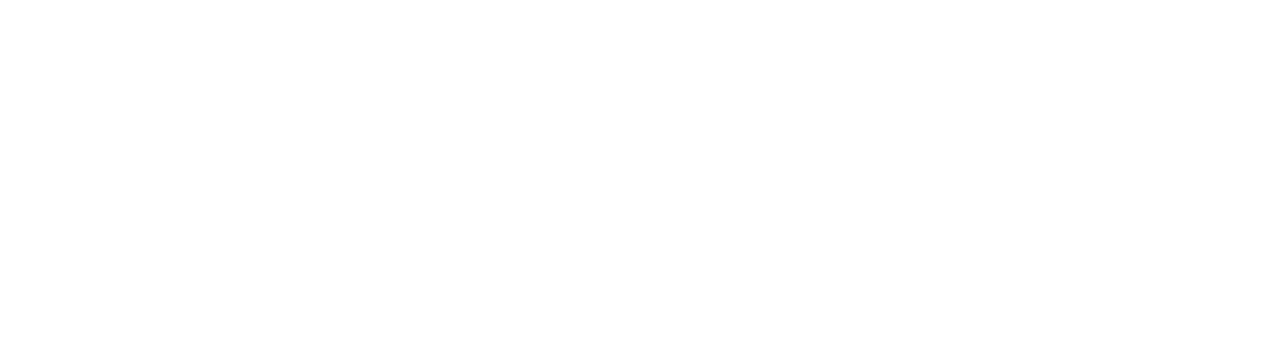
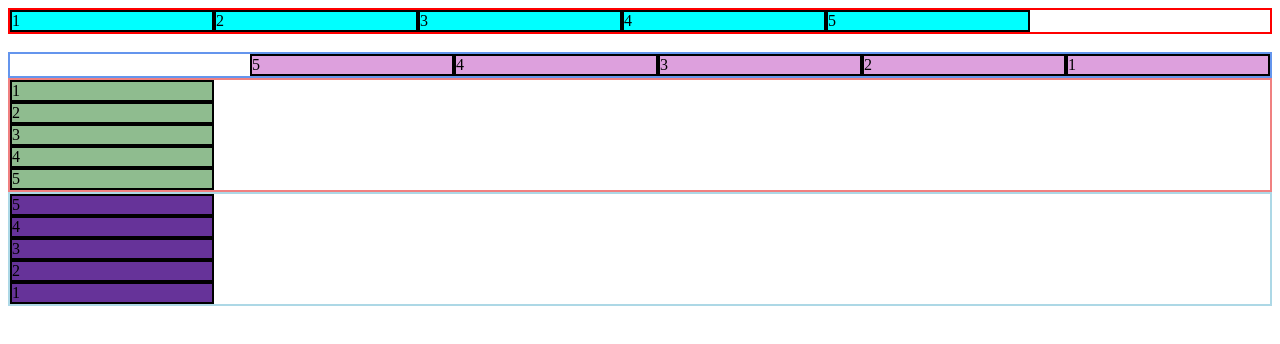
Before and after one commit to Sonn88/FlexBox, a plain HTML site: page index.html in a window 1280 px wide. Drawn offline with Linux system fonts and the light colour scheme.

Commit message:
Stopped at slide 14 add more later

```diff
--- a/index.html
+++ b/index.html
@@ -3,8 +3,37 @@
 <head>
     <meta charset="UTF-8">
     <title>Title</title>
+    <link href="style.css"rel="stylesheet" type="text/css"/>
 </head>
 <body>
-
+<div class="parent">
+    <div class="child"> 1</div>
+    <div class="child"> 2</div>
+    <div class="child"> 3</div>
+    <div class="child"> 4</div>
+    <div class="child"> 5</div>
+</div>
+<br>
+<div class="parent2">
+    <div class="child1"> 1</div>
+    <div class="child1"> 2</div>
+    <div class="child1"> 3</div>
+    <div class="child1"> 4</div>
+    <div class="child1"> 5</div>
+</div>
+<div class="parent5">
+    <div class="child2"> 1</div>
+    <div class="child2"> 2</div>
+    <div class="child2"> 3</div>
+    <div class="child2"> 4</div>
+    <div class="child2"> 5</div>
+</div>
+<div class="parent10">
+    <div class="child7"> 1</div>
+    <div class="child7"> 2</div>
+    <div class="child7"> 3</div>
+    <div class="child7"> 4</div>
+    <div class="child7"> 5</div>
+</div>
 </body>
 </html>
--- a/style.css
+++ b/style.css
@@ -0,0 +1,37 @@
+.child{
+    border: 2px solid black;
+    background-color: aqua;
+    width: 200px;
+}
+.parent{
+    border: 2px solid red;
+    display: flex;}
+.child1 {
+    border: 2px solid black;
+    background-color: plum;
+    width: 200px;
+}
+.parent2 {
+    border: 2px solid cornflowerblue;
+    display: flex;
+    flex-direction: row-reverse;}
+.parent5{
+    border: 2px solid lightcoral;
+    display: flex;
+    flex-direction: column;
+}
+.child2{
+    border: 2px solid black;
+    background-color: darkseagreen;
+    width: 200px;
+}
+.parent10{
+    border: 2px solid lightblue;
+    display: flex;
+    flex-direction: column-reverse;
+}
+.child7{
+    border: 2px solid black;
+    background-color: rebeccapurple;
+    width: 200px;
+}
```
